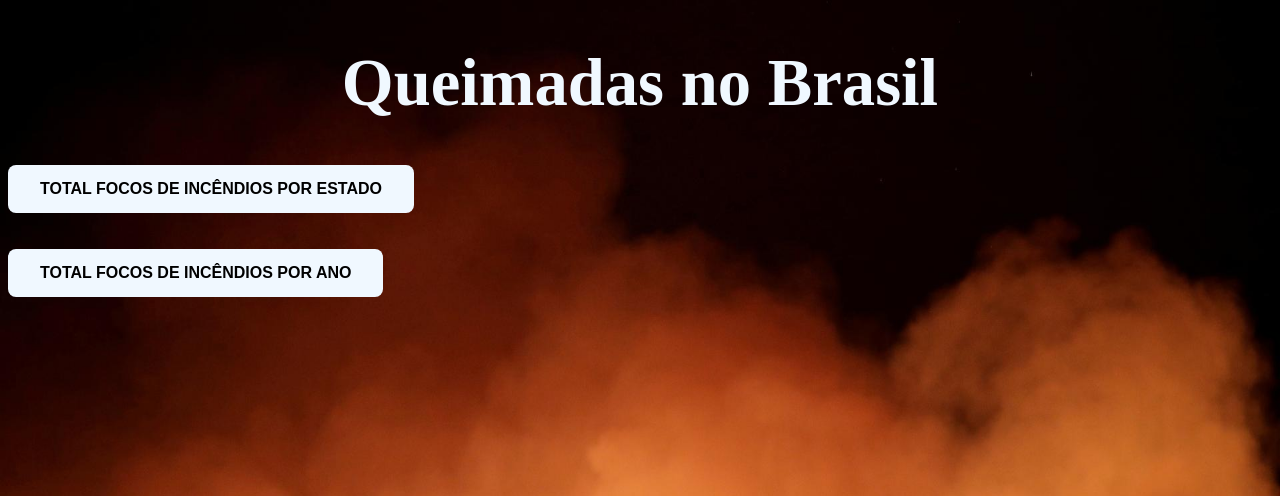
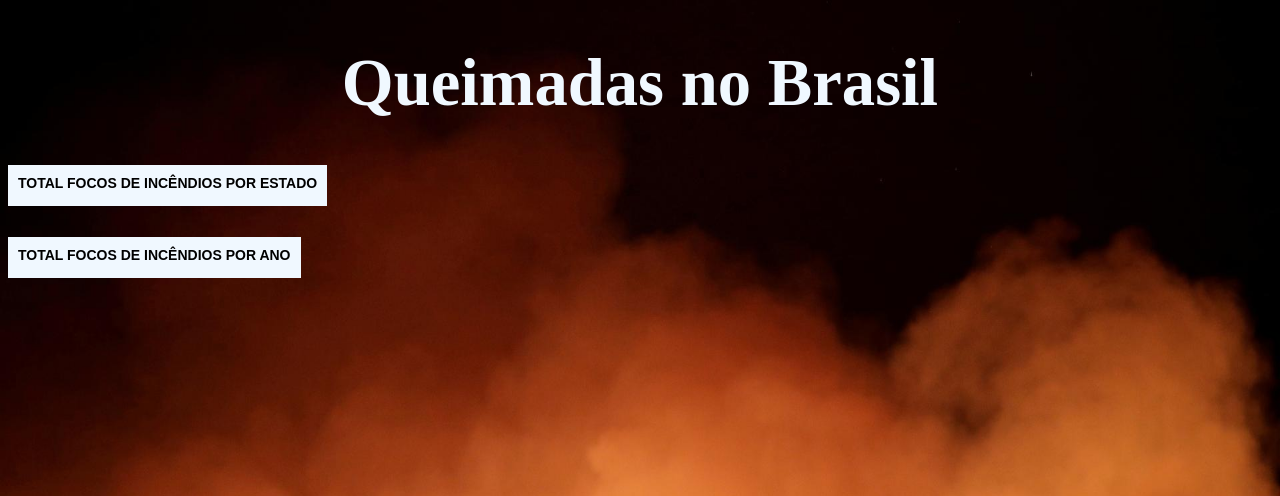
Before and after one commit to FelipeGuimaraes42/TP2-IBD, a PHP site: page /interface.php in a window 1280 px wide. Shown: the top 496 px of the page. Run offline with PHP 8.4, Linux system fonts and the light colour scheme.

Commit message:
Melhora no CSS

```diff
--- a/Interface/interface.php
+++ b/Interface/interface.php
@@ -8,14 +8,10 @@
     <body>
         <h1>Queimadas no Brasil</h1>
         <div>
-            <button>
-                <a href="total_focos_estado.php">Total Focos de Incêndios Por Estado</a>
-            </button>
+            <a href="total_focos_estado.php" class="btn btn-aliceblue">Total Focos de Incêndios Por Estado</a>
         </div><br/><br/>
         <div>
-            <button>
-                <a href="total_focos_ano.php">Total Focos de Incêndios Por Ano</a>
-            </button>
+            <a href="total_focos_ano.php" class="btn btn-aliceblue">Total Focos de Incêndios Por Ano</a>
         </div><br/><br/>
     </body>
 </html>
--- a/Interface/style.css
+++ b/Interface/style.css
@@ -15,17 +15,23 @@ table, th, tr{
     color: aliceblue;
     text-align: left;
 }
-button{
-    border: none;
-    background-color: aliceblue;
-    padding: 15px 32px;
-    font-size: 12pt;
-    border-radius: 8px;
+.btn{
+    font-family: arial;
+    font-size:14px;
+    font-weight:700;
     text-transform: uppercase;
-    display: inline-block;
+    border:none;
+    padding:10px;
+    cursor: pointer;
+    display:inline-block;
+    text-decoration: none;
 }
-a{
+.btn-aliceblue{
+    background:aliceblue;
     color: black;
-    text-decoration: none;
-    font-weight: bold;
+    box-shadow:0 5px 0 aliceblue;
 }
+.btn-aliceblue:hover{
+  background: white;
+  box-shadow:0 5px 0 white;
+}
--- a/Interface/total_focos_ano.php
+++ b/Interface/total_focos_ano.php
@@ -27,9 +27,7 @@
             DBClose($link);
         ?><br/>
         <div>
-            <button>
-                <a href="interface.php">Voltar</a>
-            </button>
+            <a href="interface.php" class="btn btn-aliceblue">Voltar</a>
         </div>
 </body>
 </html>
--- a/Interface/total_focos_estado.php
+++ b/Interface/total_focos_estado.php
@@ -27,9 +27,7 @@
             DBClose($link);
         ?><br/>
         <div>
-            <button>
-                <a href="interface.php">Voltar</a>
-            </button>
+            <a href="interface.php" class="btn btn-aliceblue">Voltar</a>
         </div>
 </body>
 </html>
```
